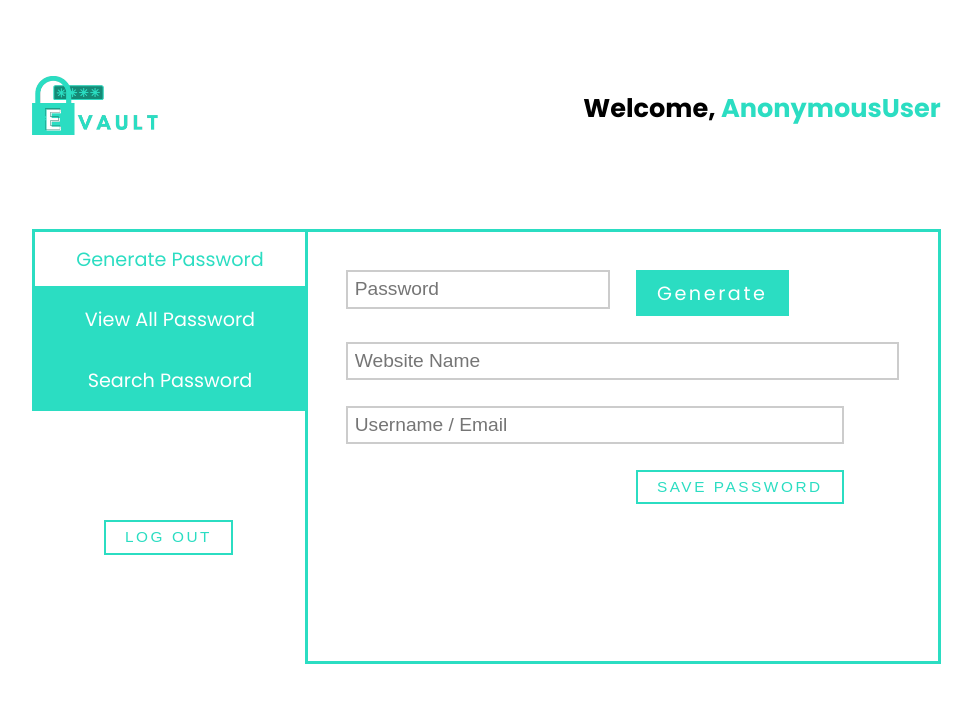
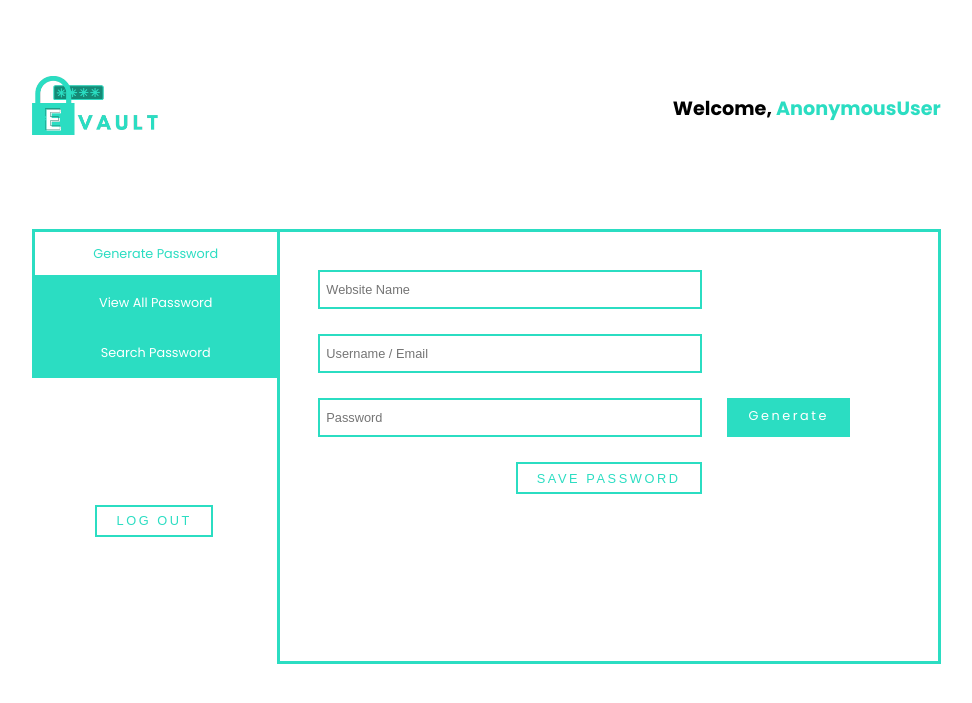
Before and after one commit to cornuel/PassMan, a Django app: page /main in a window 1280 px wide. Shown: the top 703 px of the page, without its empty margins (160-1132 px from the left). Run offline with Django 4.2, Linux system fonts and the light colour scheme.

Commit message:
Updated Repo

```diff
--- a/app/static/app/styles.css
+++ b/app/static/app/styles.css
@@ -192,11 +192,11 @@ button{
 .login--main__form--buttons{
     display: flex;
     justify-content: space-between;
-    font-size: 1.2vw;
+    font-size: 1vw;
     text-transform: uppercase;
 }
 button.nav__login{
-    font-size: 1.2vw;
+    font-size: 1vw;
     text-transform: uppercase;
     cursor: pointer;
 }
@@ -310,7 +310,7 @@ button.nav__login{
 }
 .dashboard__heading{
     text-align: right;
-    font-size: 2vw;
+    font-size: 1.5vw;
 }
 .dashboard__user--name{
     color: var(--aqua-marine);
@@ -318,7 +318,7 @@ button.nav__login{
 .dashboard__main{
     grid-column: 1 / 3;
     display: flex;
-    font-size: 1.5vw;
+    font-size: 1vw;
     height: 100%;
     max-height: 34vw;
     align-self: start;
@@ -332,7 +332,7 @@ button.nav__login{
     animation: SlideRight 500ms ease-in-out forwards;
 }
 .dashboard__main--right{
-    flex: 3;
+    flex: 3.5;
     border: 0.3vw solid var(--aqua-marine);
     overflow-y: scroll;
     animation: SlideLeft 500ms ease-in-out forwards;
@@ -357,7 +357,7 @@ button.nav__login{
 
 .dashboard__main--left .log__out{
     margin: auto auto;
-    font-size: 1.3vw;
+    font-size: 1vw;
     text-transform: uppercase;
 }
 .dashboard__generate--password{
@@ -369,31 +369,45 @@ button.nav__login{
     grid-template-columns: 1fr 1fr 1fr;
     grid-template-rows: auto auto auto auto auto;
     grid-template-areas:
-    "w w w"
-    "e e e"
+    "w w ."
+    "e e ."
     "p p g"
     ". s ."
-    "m m m"
-    ;
+    "m m m";
     animation: SlideDown 1s ease-in-out forwards;
 }
 .save__pass input{
     height: 3vw;
-    border: 0.2vw solid var(--gray);
-    font-size: 1.5vw;
+    border: 0.2vw solid var(--aqua-marine);
+    font-size: 1vw;
     padding: 0.5vw;
 }
-.save__pass input:nth-child(1){
+.save__pass .gen--website{
     grid-area: w;
 }
-.save__pass input:nth-child(2){
+.save__pass .gen--username{
     grid-area: e;
 }
-.save__pass input:nth-child(3){
+.save__pass .gen--pass{
     grid-area: p;
 }
 .save__pass .nav__register{
-    font-size: 1.5vw;
+    grid-area: g;
+}
+/* .save__pass input:nth-child(0){
+    grid-area: w;
+}
+.save__pass input:nth-child(1){
+    grid-area: e;
+}
+.save__pass input:nth-child(2){
+    grid-area: p;
+}
+.save__pass a:nth-child(0){
+    grid-area: g;
+} */
+.save__pass .nav__register{
+    font-size: 1vw;
 }
 .save__pass .nav__login{
     grid-area: s;
--- a/app/templates/app/register.html
+++ b/app/templates/app/register.html
@@ -5,14 +5,14 @@
 <body class="registration">
     <figure class="registration__logo">
         <a href="{% url 'index' %}">
-            <img src="{% static 'app/images/logo2.png' %}" alt="E Vault">
+            <img src="{% static 'base/images/logo2.png' %}" alt="E Vault">
         </a>
     </figure>
 
     <h1 class="registration__heading">Account Registration</h1>
 
     <figure class="registration__image">
-        <img src="{% static 'app/images/register.jpg' %}" alt="/">
+        <img src="{% static 'base/images/register.jpg' %}" alt="/">
     </figure>
 
     {% comment %} <form action="/register.py" class="registration__form" method="post">
--- a/app/views.py
+++ b/app/views.py
@@ -63,14 +63,13 @@ def delete_pass(request):
     try:
         password = PassMan.objects.get(website=body["website"],
                        email=body["username"],
-                       password=body["password"],
                        user=User(body["user_id"])
                        )
         password.delete()
+        return JsonResponse({'message': 'OK'})
     except PassMan.DoesNotExist:
         logger.error(f"Does not exist\n{body}")
-    message_OK = 'Deleted'
-    return JsonResponse({'message': message_OK})
+    return JsonResponse({'message': 'KO'})
 
 def get_password(request):
     if request.user.is_authenticated:
@@ -87,18 +86,23 @@ def save_password(request):
     body_unicode = request.body.decode('utf-8')
     body = json.loads(body_unicode)
     logger.error(body)
-    # password = PassMan(website = request.POST['website'],
-    #         username = request.POST['username'],
-    #         password = request.POST['password'],
-    #         user = request.POST['user_id']
-    # )
-    new_password = PassMan(website=body["website"],
-                       email=body["username"],
-                       password=body["password"],
-                       user=User(body["user_id"])
-                       )
-    new_password.save()
+    params = {
+        "website":body["website"],
+        "email":body["username"],
+        "password":body["password"],
+        "user":User(request.user.id)
+    }
+    sameWebsiteObjects = PassMan.objects.filter(website=params["website"])
+    if sameWebsiteObjects.count() >= 1:
+        sameEmailObjects = sameWebsiteObjects.filter(email=params["email"])
+        if sameEmailObjects.count() >= 1:
+            return JsonResponse({'message': 'Exists'})
+        else:
+            new_password = PassMan(**params)
+            new_password.save()
+    else:
+        new_password = PassMan(**params)
+        new_password.save()
+
     messages.success(request, "Password successfully saved.")
-    message_OK = 'Saved'
-    return JsonResponse({'message': message_OK})
-    return render(request=request, template_name="app/main.html", context={})
+    return JsonResponse({'message': 'Saved'})
```
Also changed, not shown: other parts of app/static/app/styles.css (+17 -14 lines), app/static/app/main.js (+34 -32 lines), db.sqlite3 (deleted).
